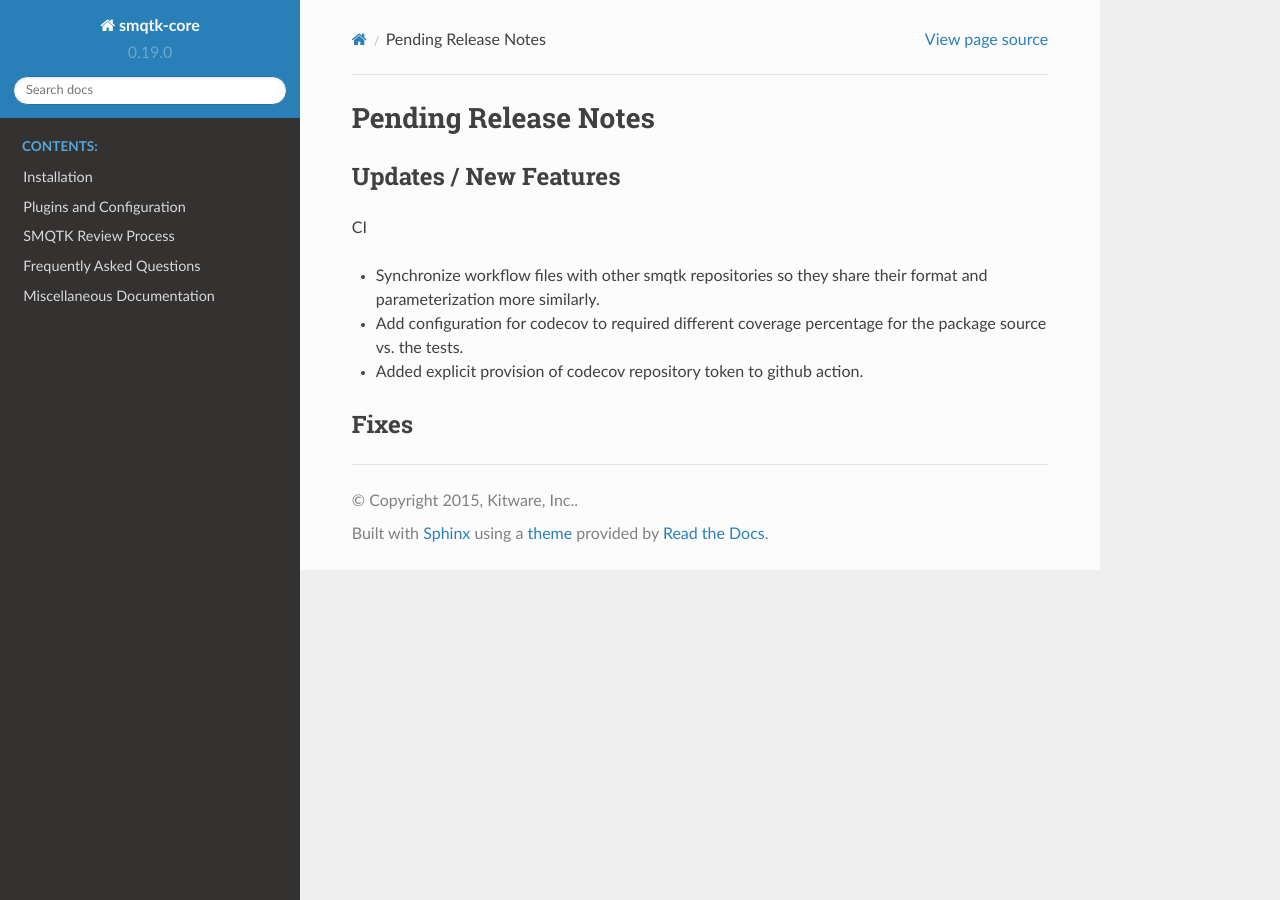
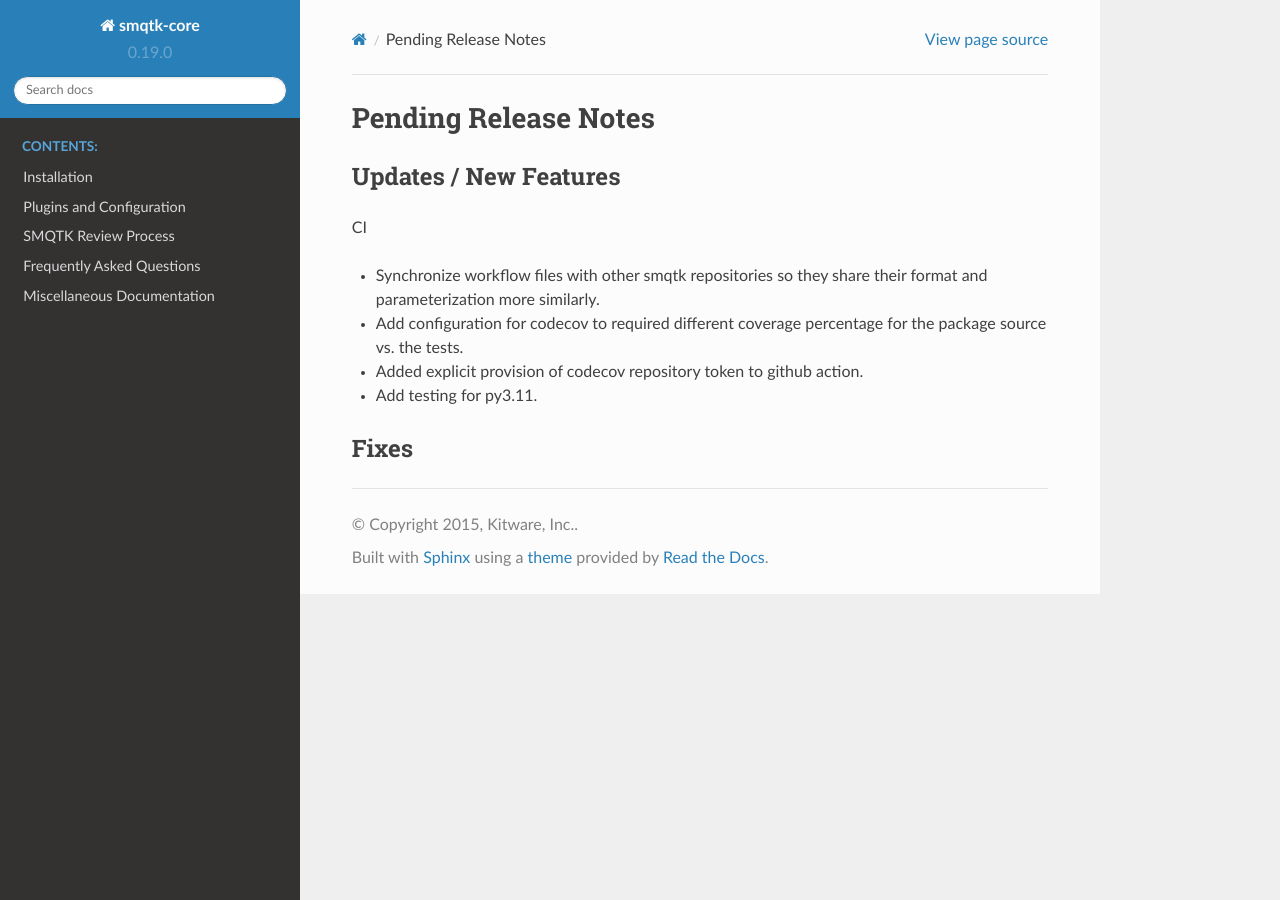
Before and after one commit to Kitware/SMQTK-Core, a Sphinx documentation site: the page built from docs/release_notes/pending_release.rst, in a window 1280 px wide. Built offline with Sphinx 7.4.7 and the Read the Docs theme 2.0.0, drawn with Linux system fonts in a browser that asks for light colours; pages that are not in the unit, such as notebooks, are missing from menus; the version number is read from the project's files by our own code.

Commit message:
Add testing for py3.11

```diff
--- a/docs/release_notes/pending_release.rst
+++ b/docs/release_notes/pending_release.rst
@@ -14,5 +14,7 @@ CI
 
 * Added explicit provision of codecov repository token to github action.
 
+* Add testing for py3.11.
+
 Fixes
 -----
```
Also changed, not shown: 1 other file.
